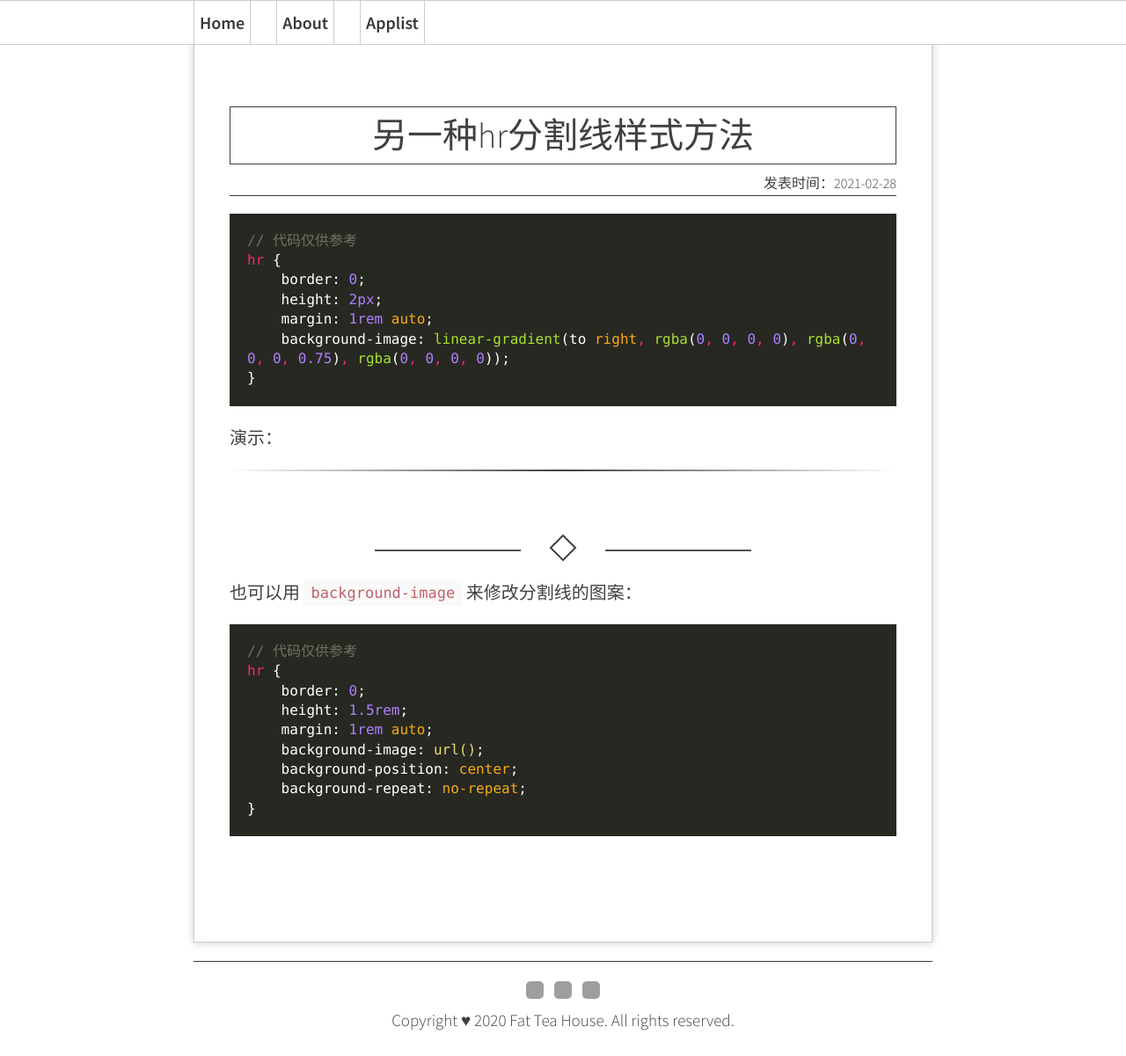
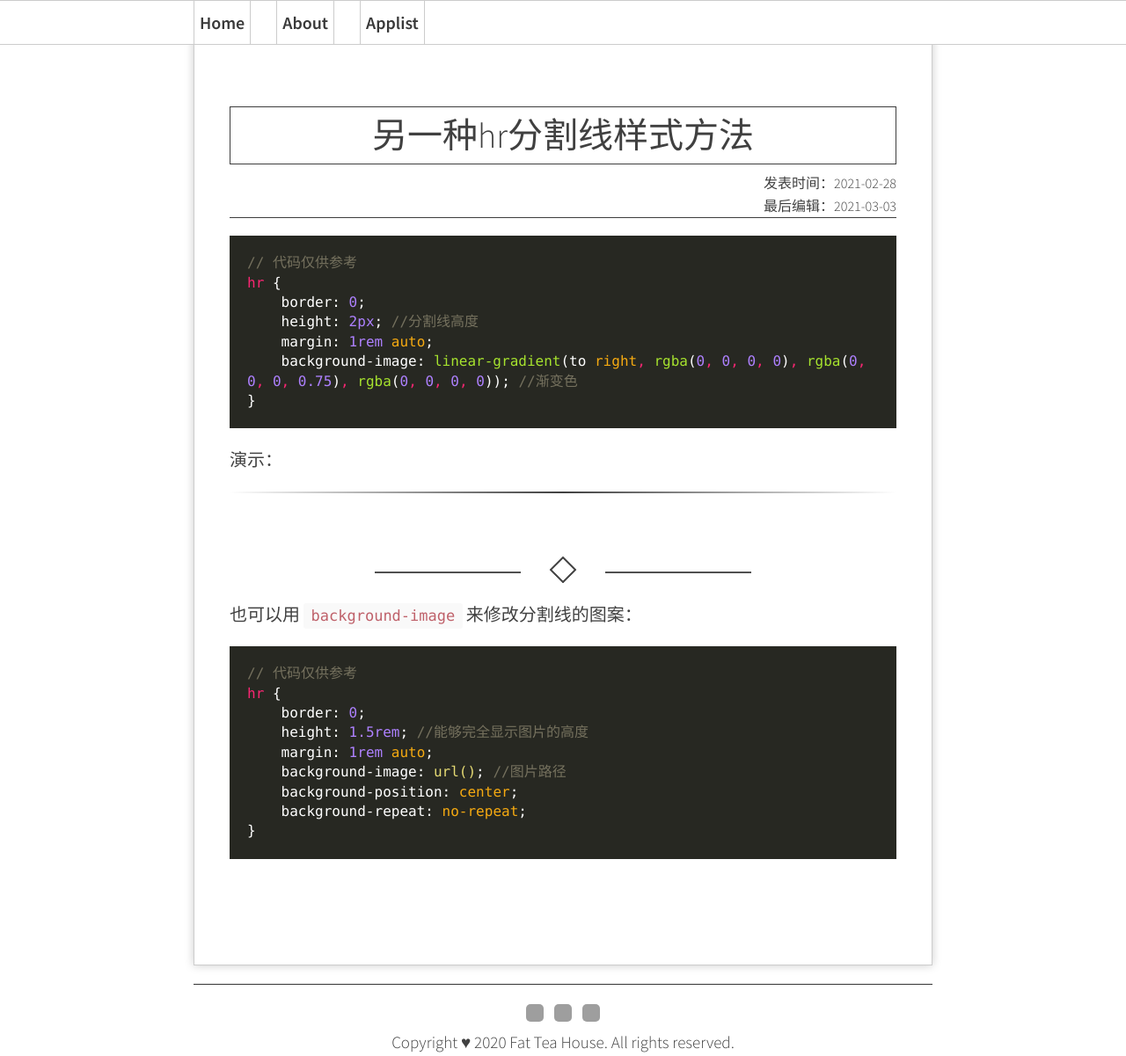
Before and after one commit to Melody-of-Oblivion/Melody-of-Oblivion.github.io, a Jekyll site: the page built from _posts/2021-02-28-another-hr-style.md, in a window 1280 px wide and 1201 px high. Shown: the whole window at 88% size. Built offline with Jekyll 4.4.1, drawn with Linux system fonts in a browser that asks for light colours; grey boxes are pictures that could not be loaded.

Commit message:
Update 2021-02-28-another-hr-style.md

````diff
--- a/_posts/2021-02-28-another-hr-style.md
+++ b/_posts/2021-02-28-another-hr-style.md
@@ -1,14 +1,15 @@
 ---
 title: 另一种hr分割线样式方法
+editdate: 2021-03-03
 ---
 
 ```scss
 // 代码仅供参考
 hr {
     border: 0;
-    height: 2px;
+    height: 2px; //分割线高度
     margin: 1rem auto;
-    background-image: linear-gradient(to right, rgba(0, 0, 0, 0), rgba(0, 0, 0, 0.75), rgba(0, 0, 0, 0));
+    background-image: linear-gradient(to right, rgba(0, 0, 0, 0), rgba(0, 0, 0, 0.75), rgba(0, 0, 0, 0)); //渐变色
 }
 ```
 
@@ -26,9 +27,9 @@ hr {
 // 代码仅供参考
 hr {
     border: 0;
-    height: 1.5rem;
+    height: 1.5rem; //能够完全显示图片的高度
     margin: 1rem auto;
-    background-image: url();
+    background-image: url(); //图片路径
     background-position: center;
     background-repeat: no-repeat;
 }
````
